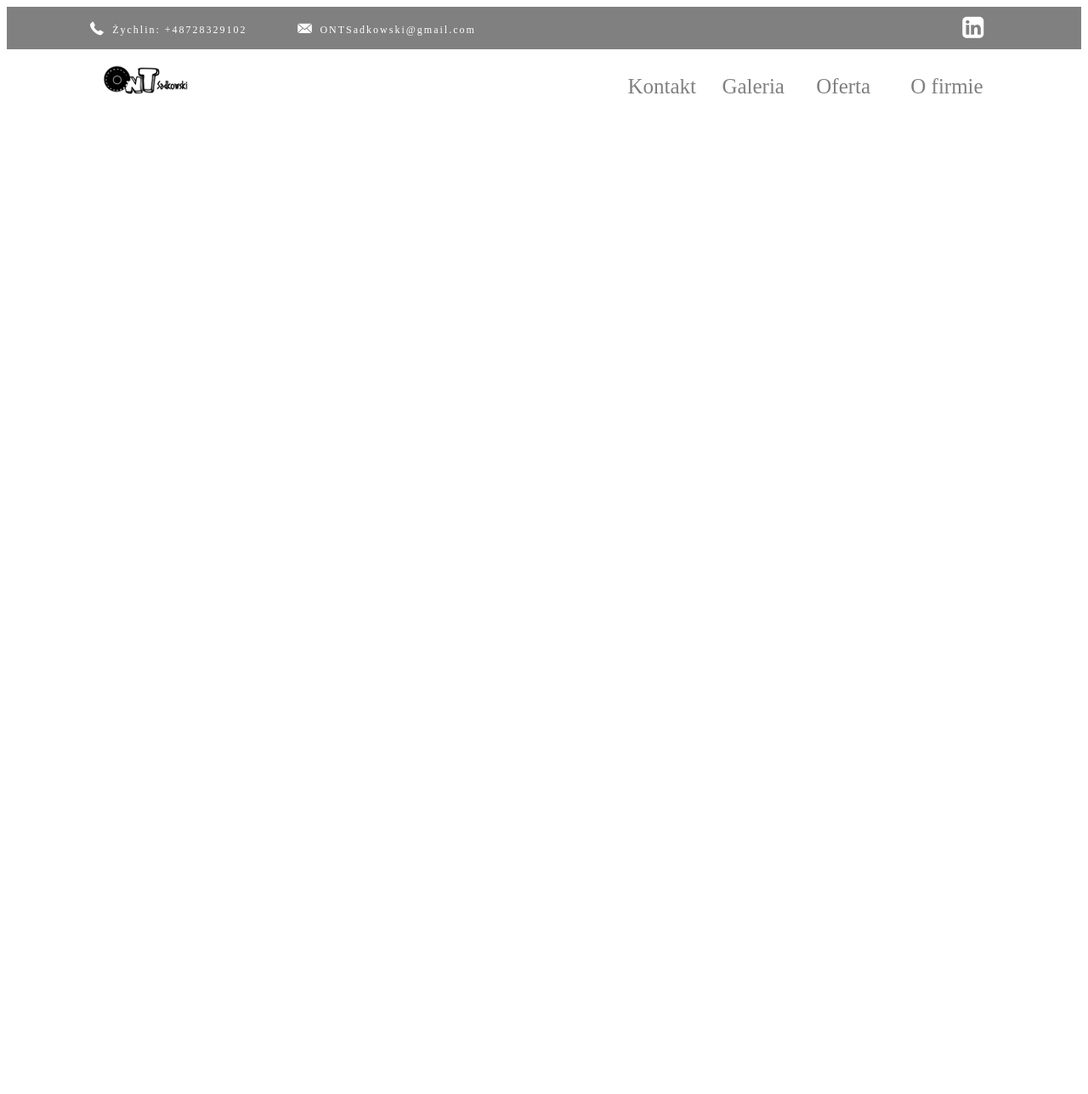
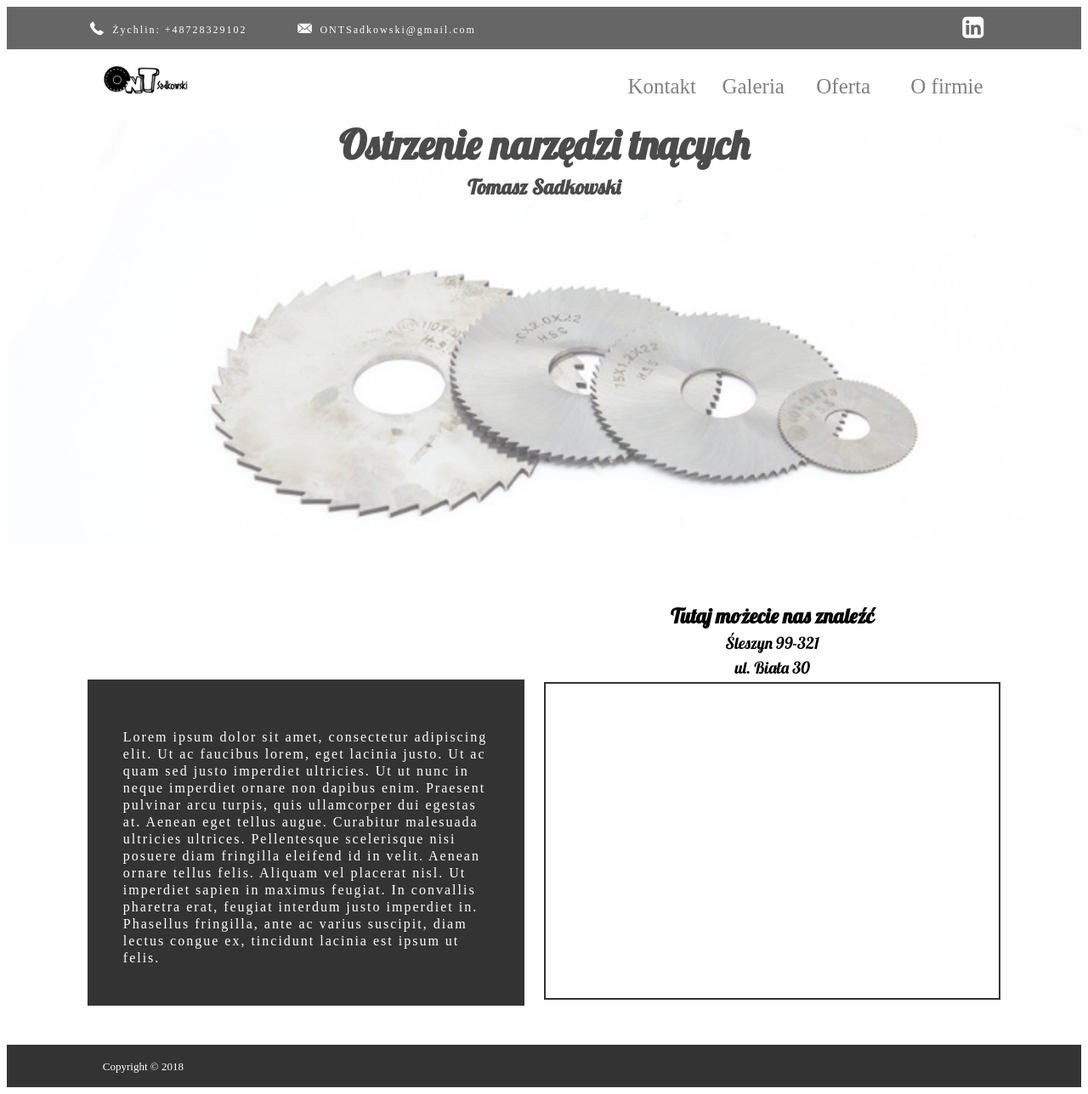
Before and after one commit to FilipMitek/ONTSadkowski, a plain HTML site: page index.html in a window 1280 px wide. Shown: the whole page at 85% size. Before the commit the page ends 800 px from the top, so only its background shows below. Drawn offline with Linux system fonts and the light colour scheme; some packages are replaced by stand-ins of ours.

Commit message:
Main website ready

```diff
--- a/css/style.css
+++ b/css/style.css
@@ -1,6 +1,9 @@
-#InfoContainer, #naviContainer{
+/* AIzaSyAOGxEtHo6WsWy0gZ26SvYpXnWka_oXvDQ API key  */
+
+
+#InfoContainer, #naviContainer, #mainContainer, #footerContainer{
     height: 50px;
-    background-color: gray;
+    background-color: #666;
     width: 100%;
 }
 
@@ -34,7 +37,7 @@ a{
     color: white;
     margin-top: 20px;
    }
-#info a:hover{
+#info a:hover, a:active{
     color: #ccc;
 }
 
@@ -45,7 +48,7 @@ a{
 #naviContainer{
     background-color: white;
 }
-#navi{
+#navi, #main{
     width: 85%;
     margin: auto;
 }
@@ -65,3 +68,93 @@ a{
 #navi a:hover{
     color: black;
 }
+
+/* MAIN CONTAINER with background image */
+
+#mainContainer{
+    height: 500px;
+    background-image: url(../img/T%C5%82oSkala.jpg);
+    background-repeat: no-repeat;
+    background-position:center;
+    background-size: 100%;
+    opacity: 0.7;
+    margin-bottom: 50px;
+}
+#main h1{
+    font-family: 'Lobster', cursive;
+    font-size: 3em;
+    text-align: center;
+    margin-bottom: 5px;
+
+}
+#main h2{
+     font-family: 'Lobster', cursive;
+     font-size: 1.5em;
+     margin-top: 5px;
+    text-align: center;
+}
+#smallerContainer{
+    width: 85%;
+    height: 500px;
+    margin: auto;
+    margin-bottom: 40px;
+
+}
+#LocationInfo{
+    height: 500px;
+    width: 50%;
+    float: right;
+}
+#LocationInfo h2{
+    font-family: 'Lobster', cursive;
+    color: black;
+    font-size: 1.5em;
+    text-align: center;
+    margin-bottom: 5px;
+}
+#LocationInfo p{
+    font-family: 'Lobster', cursive;
+    color: black;
+    font-size: 1.2em;
+    text-align: center;
+    margin-top: 5px;
+    margin-bottom: 5px;
+}
+
+#map{
+    height: 370px;
+    width: auto;
+    border: 2px solid #333;
+}
+
+#glupoty{
+
+    height: 300px;
+    width: 40%;
+    padding: 40px;
+    border: 2px solid #333;
+    margin-top: 110px;
+    float: left;
+    color: white;
+    background-color: #333;
+    letter-spacing: 2px;
+    line-height: 20px;
+
+}
+
+
+/* Footer */
+
+#footerContainer{
+    margin-top: 30px;
+    background-color: #333;
+}
+#stopka{
+    width: 85%;
+    margin: auto;
+}
+#stopka p{
+    color: white;
+    padding: 18px;
+    font-size: 13px;
+}
--- a/index.html
+++ b/index.html
@@ -1,3 +1,4 @@
+
 <!DOCTYPE html>
 <html>
     <head>
@@ -5,14 +6,17 @@
         <meta charset="utf-8">
         <title>ONT Tomasz Sadkowski</title>
         <meta name="keywords" content="Piły,Noże,Ostrzenie,Krążkowe,ONT,Tomasz,Sadkowski,Żychlin">
-        <meta name="viewport" content="width=debice-width, initial-scale=1.0">
+        <meta name="viewport" content="width=device-width, initial-scale=1.0">
         <script src="script/script.js"> </script>
         <link href="css/style.css" rel="stylesheet" type="text/css">
         <link href="fontello/phone/css/fontello.css" rel="stylesheet" type="text/css">
         <link href="fontello/mail/css/fontello.css" rel="stylesheet" type="text/css">
         <link href="fontello/linkedin/css/fontello.css" rel="stylesheet" type="text/css">
+        <link href="https://fonts.googleapis.com/css?family=Lobster" rel="stylesheet">
     </head>
     <body>
+
+         <!-- Container with number linkedin and mail adress -->
           <div id="InfoContainer">
             <div id="info">
                 <i class="icon-phone"></i>
@@ -22,6 +26,8 @@
                 <a href="https://www.linkedin.com/in/tomasz-sadkowski-352962160/" target="_blank"><i class="icon-linkedin-rect"></i></a>
             </div>
            </div>
+
+        <!-- Container with navigation -->
          <div id ="naviContainer">
              <div id="navi">
                 <img src ="img/logoSkala.png">
@@ -32,8 +38,53 @@
                      <a href="../ONTProject/Website/Contact.html">Kontakt</a>
                 </nav>
              </div>
+         </div>
 
-         </div>
+        <!-- Main Container on website -->
+        <div id="mainContainer">
+            <div id="main">
+                <h1> Ostrzenie narzędzi tnących</h1>
+                <h2> Tomasz Sadkowski</h2>
+            </div>
+        </div>
+           <!-- Container containing maps -->
+        <div id="smallerContainer">
+
+            <div id="LocationInfo">
+                <h2>Tutaj możecie nas znaleźć</h2>
+                <p>Śleszyn 99-321</p>
+                <p>ul. Biała 30</p>
+
+              <div id="map">
+                    <script>
+                function initMap() {
+                  var uluru = {lat: 52.207139, lng: 19.690305};
+                  var map = new google.maps.Map(
+                      document.getElementById('map'), {zoom: 12, center: uluru});
+                  var marker = new google.maps.Marker({position: uluru, map: map});
+                }
+                    </script>
+                    <script async defer
+                        script src="https://maps.googleapis.com/maps/api/js?key=AIzaSyAOGxEtHo6WsWy0gZ26SvYpXnWka_oXvDQ&callback=initMap"?>
+                    </script>
+                </div>
+            </div>
+
+
+            <div id="glupoty">
+                <p>Lorem ipsum dolor sit amet, consectetur adipiscing elit. Ut ac faucibus lorem, eget lacinia justo. Ut ac quam sed justo imperdiet ultricies. Ut ut nunc in neque imperdiet ornare non dapibus enim. Praesent pulvinar arcu turpis, quis ullamcorper dui egestas at. Aenean eget tellus augue. Curabitur malesuada ultricies ultrices. Pellentesque scelerisque nisi posuere diam fringilla eleifend id in velit. Aenean ornare tellus felis. Aliquam vel placerat nisl. Ut imperdiet sapien in maximus feugiat. In convallis pharetra erat, feugiat interdum justo imperdiet in. Phasellus fringilla, ante ac varius suscipit, diam lectus congue ex, tincidunt lacinia est ipsum ut felis.</p>
+            </div>
+
+        </div>
+
+        <!-- Footer Container -->
+        <div id="footerContainer">
+            <div id="stopka">
+                <p>Copyright &copy; 2018</p>
+           </div>
+        </div>
+
+
 
     </body>
 </html>
```
Also changed, not shown: img/Tło.jpg (added), img/TłoSkala.jpg (added).
